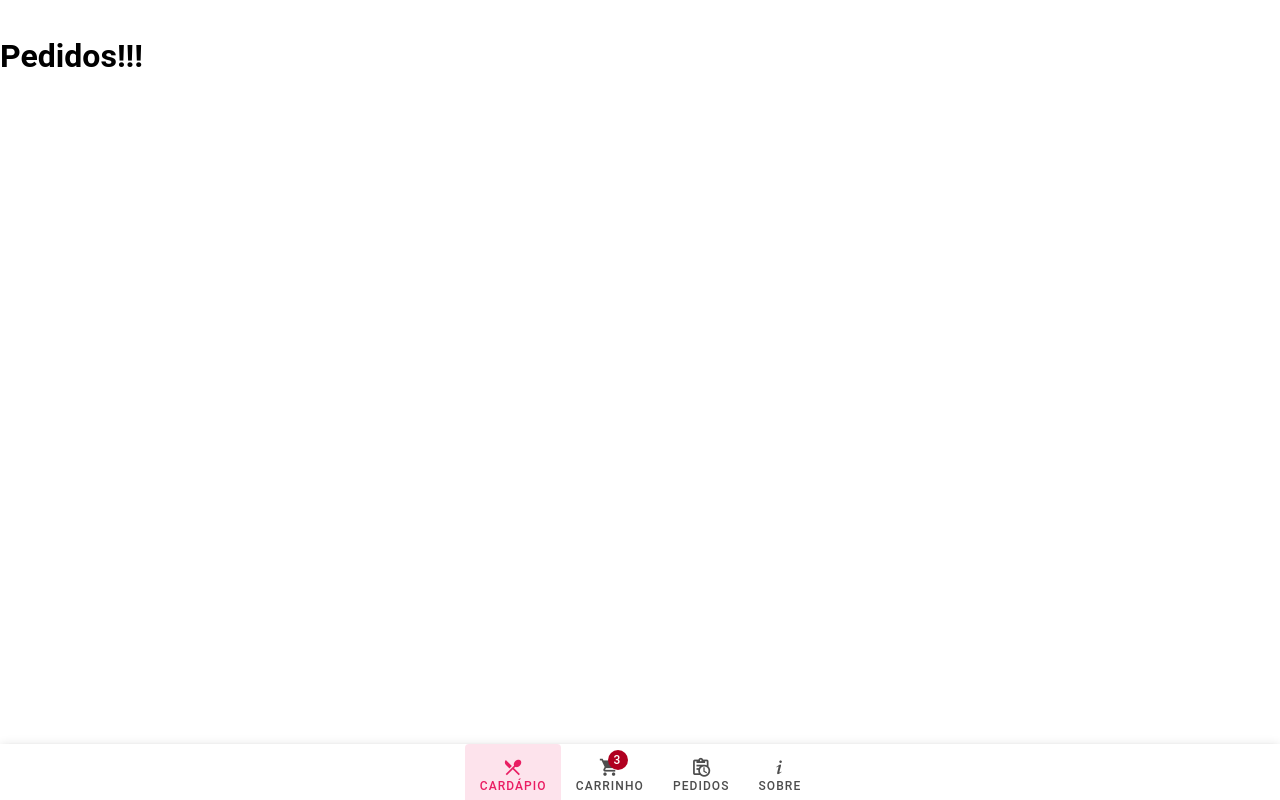
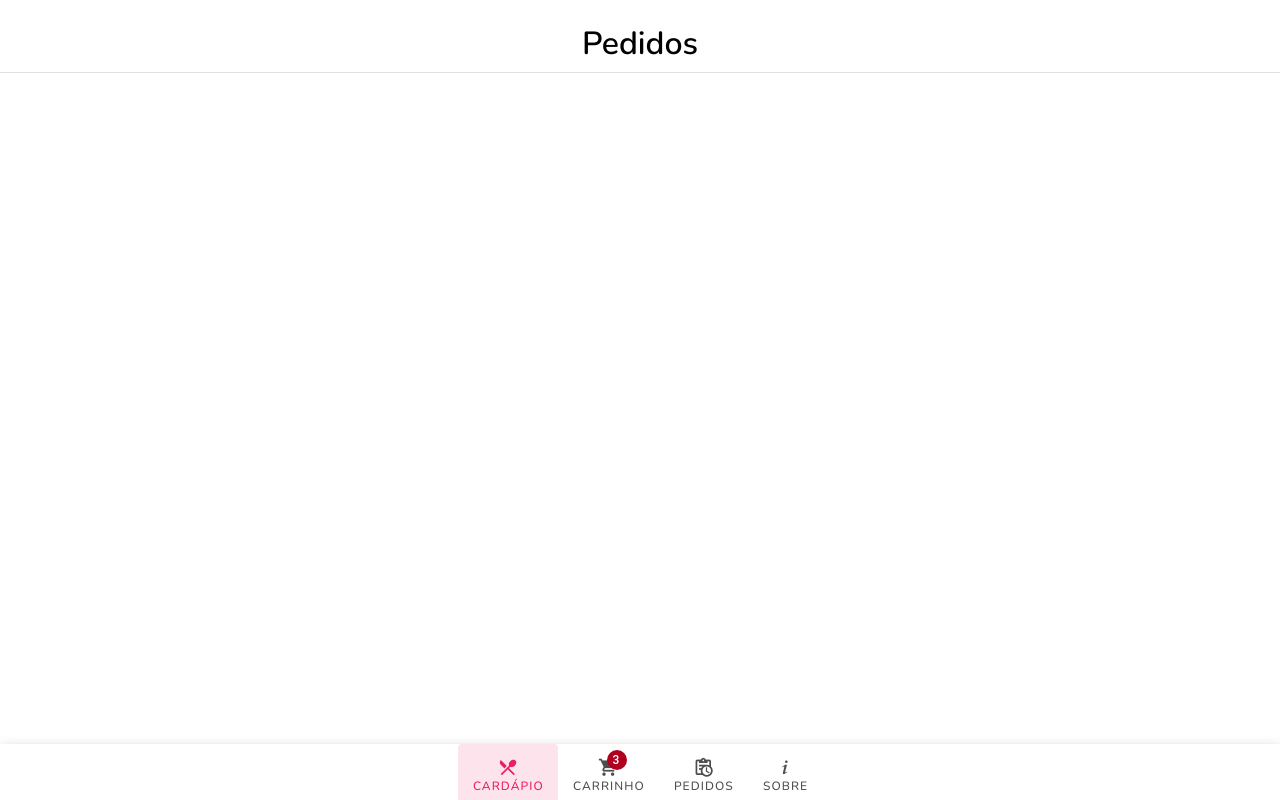
Before and after one commit to yurimarcon/New-cardapio-web, a Vue app: page /order in a window 1280 px wide. Built offline with nearby package versions, Linux system fonts and the light colour scheme.

Commit message:
- Ajuste no tempo de alguns loadings. - Implantação da fonte Nuito. - Ajuste no posicinamento do tirulo das páginas.

```diff
--- a/index.html
+++ b/index.html
@@ -8,11 +8,20 @@
     <!-- ANIMATE CSS -->
     <link rel="stylesheet" href="https://cdnjs.cloudflare.com/ajax/libs/animate.css/4.1.1/animate.min.css"/>
 
+    <!-- FONTES -->
+    <link rel="preconnect" href="https://fonts.googleapis.com">
+    <link rel="preconnect" href="https://fonts.gstatic.com" crossorigin>
+    <link href="https://fonts.googleapis.com/css2?family=Nunito:wght@300;400;500;600&display=swap" rel="stylesheet">
+
     <title>Vite App</title>
   </head>
   <style>
+    *{
+      font-family: 'Nunito', sans-serif;
+    }
     html {
       /* scroll-behavior: smooth; */
+
     }
     :target {
       scroll-margin-top: .2rem;
--- a/src/components/Alert.vue
+++ b/src/components/Alert.vue
@@ -13,10 +13,10 @@ const alert = useAlertStore();
         class="alert d-flex align-center"
         >
             <v-alert
-            class="animate__animated animate__fadeIn"
+            class="animate__animated animate__backInRight"
             color="blue"
             theme="dark"
-            icon="mdi-info"
+            icon="mdi-check"
             variant="flat"
             >
                 {{ alert.info.text }}
--- a/src/components/Cart/ItemCart.vue
+++ b/src/components/Cart/ItemCart.vue
@@ -17,7 +17,7 @@ const deleteItemFromCart = async () =>{
         cart.deleteItemFromCart(prop.product.id)
         dialog.value = false;
         loading.value = false;
-    },1000);
+    },500);
 }
 
 </script>
@@ -85,7 +85,6 @@ const deleteItemFromCart = async () =>{
                                 <v-col cols="4">
                                     <div class="quantity">
                                         <span >
-                                            <!-- {{ quantity }} -->
                                             {{ prop.product.countRequests }}
                                         </span>
                                     </div>
--- a/src/components/Home/Product/CardPoduct.vue
+++ b/src/components/Home/Product/CardPoduct.vue
@@ -22,7 +22,7 @@ const putIntoCart = () =>{
         alert.showInfo("Produto no carrinho!")
         dialog.value = false;
         loading.value = false;
-    },2000);
+    },500);
 }
 
 const addQuantity = () => quantity.value ++;
@@ -172,7 +172,7 @@ const removeQuantity = () => {
                     rounded="lg"
                     @click="putIntoCart()"
                     >
-                        Adicionar R${{ prop.product.value.toFixed(2) }}
+                        Adicionar R${{ (quantity * prop.product.value).toFixed(2) }}
                     </v-btn>
                 </v-col>
 
--- a/src/stores/alert.js
+++ b/src/stores/alert.js
@@ -14,7 +14,7 @@ export const useAlertStore = defineStore('alert', {
             this.info.show = true;
             setTimeout(()=>{
                 this.info.show = false;
-            }, 2000)
+            }, 3000)
         }
     }
 })
--- a/src/views/About.vue
+++ b/src/views/About.vue
@@ -1,8 +1,11 @@
 <!-- eslint-disable vue/multi-word-component-names -->
 <template>
-  <div class="about">
-    <h1>Sobreeee</h1>
-  </div>
+  <v-row
+  class="d-flex aling-center justify-center"
+  >
+    <h1 class="">Sobre</h1>
+  </v-row>
+  <v-divider class="mt-4 mb-6"/>
 </template>
 
 <style>
--- a/src/views/Order.vue
+++ b/src/views/Order.vue
@@ -4,9 +4,12 @@
 </script>
 
 <template>
-    <div>
-        <h1>Pedidos!!!</h1>
-    </div>
+    <v-row
+        class="d-flex aling-center justify-center"
+        >
+            <h1 class="">Pedidos</h1>
+        </v-row>
+        <v-divider class="mt-4 mb-6"/>
 </template>
 
 <style>
```
